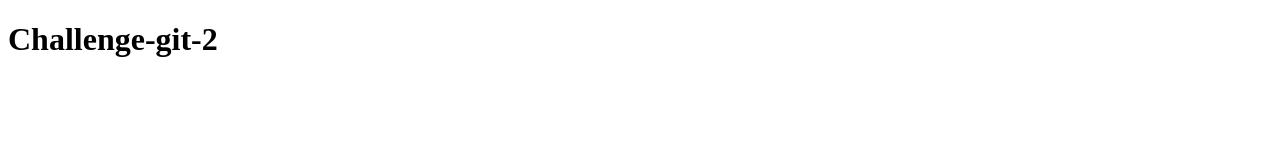
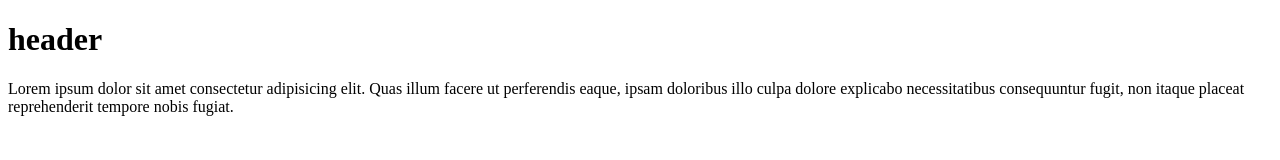
Before and after one commit to alexandrelaurent1/practice_git, a plain HTML site: page index.html in a window 1280 px wide. Drawn offline with Linux system fonts and the light colour scheme.

Commit message:
ajout header

```diff
--- a/index.html
+++ b/index.html
@@ -7,6 +7,12 @@
     <title>Challenge-git-2</title>
   </head>
   <body>
-    <h1>Challenge-git-2</h1>
+    <header>
+      <h1>header</h1>
+      Lorem ipsum dolor sit amet consectetur adipisicing elit. Quas illum facere
+      ut perferendis eaque, ipsam doloribus illo culpa dolore explicabo
+      necessitatibus consequuntur fugit, non itaque placeat reprehenderit
+      tempore nobis fugiat.
+    </header>
   </body>
 </html>
```
